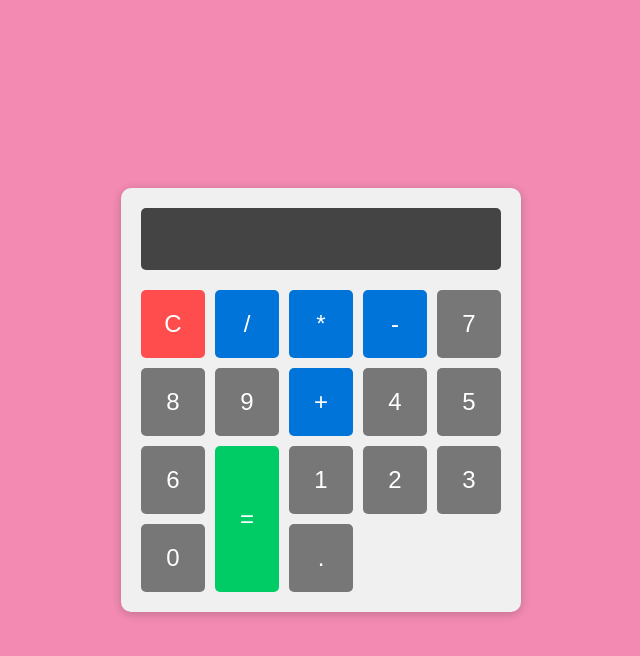
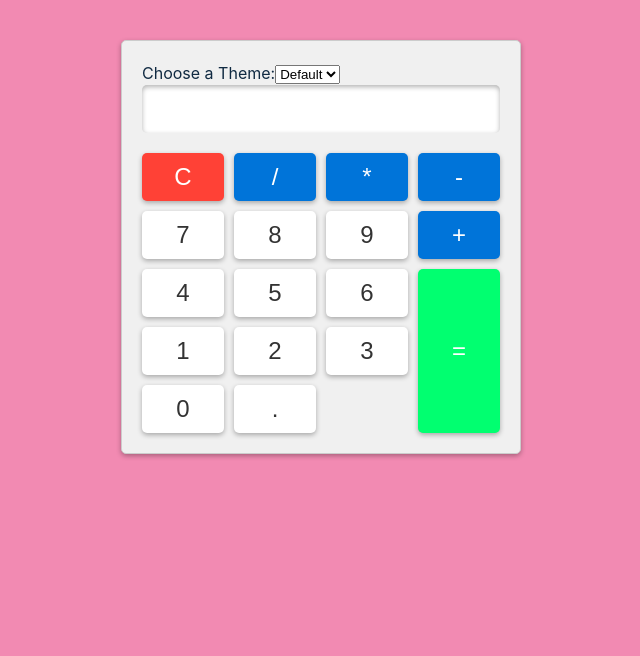
Before and after one commit to ebi2kh/react_simpleCalculator, a React (Create React App) app: page / in a window 1280 px wide. Shown: the top 656 px of the page, without its empty margins (319-959 px from the left). Built offline with nearby package versions, Linux system fonts and the light colour scheme.

Commit message:
fix multi theme

```diff
--- /dev/null
+++ b/db.json
@@ -0,0 +1,19 @@
+{
+  "posts": [
+    {
+      "id": 1,
+      "title": "json-server",
+      "author": "typicode"
+    }
+  ],
+  "comments": [
+    {
+      "id": 1,
+      "body": "some comment",
+      "postId": 1
+    }
+  ],
+  "profile": {
+    "name": "typicode"
+  }
+}
--- a/src/App.css
+++ b/src/App.css
@@ -1,89 +1,67 @@
 * {
   box-sizing: border-box;
   margin: 0;
-  padding: 0;
-}
-
-body {
-  font-family: Arial, sans-serif;
-  display: flex;
-  justify-content: center;
-  align-items: center;
-  height: 100vh;
 }
 
 .calculator {
+  background-color: #f2f2f2;
+  padding: 20px;
   max-width: 400px;
-  border-radius: 10px;
-  box-shadow: 0 2px 10px rgba(0, 0, 0, 0.2);
-  padding: 20px;
-}
-
-.theme-selector {
-  margin-bottom: 10px;
+  margin: 0 auto;
+  border: solid 1px #ccc;
+  box-shadow: 0 2px 5px rgba(0, 0, 0, 0.3);
+  border-radius: 5px;
+  margin-top: 40px;
 }
 
 #result {
   width: 100%;
   padding: 10px;
-  font-size: 36px;
-  color: #fff;
-  background-color: #444;
+  font-size: 24px;
   border: none;
+  box-shadow: 0 2px 5px rgba(0, 0, 0, 0.3) inset;
   border-radius: 5px;
-  text-align: right;
-  margin-bottom: 20px;
 }
 
 .buttons {
   display: grid;
-  grid-template-columns: repeat(5, 1fr);
+  grid-template-columns: repeat(4, 1fr);
   grid-gap: 10px;
-}
-
-.button-row {
-  display: flex;
-  justify-content: space-between;
-
+  margin-top: 20px;
 }
 
 button {
-  padding: 20px;
+  padding: 10px;
   font-size: 24px;
-  color: #fff;
-  background-color: #555;
   border: none;
+  box-shadow: 0 2px 5px rgba(0, 0, 0, 0.3);
   border-radius: 5px;
   cursor: pointer;
-  transition: background-color 0.2s ease;
+  transition: background-color 0.3s ease;
 }
 
 button:hover {
-  background-color: #666;
+  background-color: #ddd;
 }
 
 .clear {
-  background-color: #ff4c4c;
+  background-color: #ff4136;
+  color: #fff;
 }
 
 .number,
 .decimal {
-  background-color: #777;
+  background-color: #fff;
+  color: #333;
 }
 
 .operator {
   background-color: #0074d9;
+  color: #fff;
 }
 
 .equals {
-  background-color: #00cc66;
-  grid-row: span 2;
+  background-color: #01ff70;
+  grid-row: span 3;
+  color: #fff;
 }
-
-/* .calculator.purple button {
-  background-color: #6c5ce7;
-}
-
-.calculator.green button {
-  background-color: #00b894;
-} */
--- a/src/App.js
+++ b/src/App.js
@@ -56,8 +56,8 @@ function App() {
       className='calculator'
       style={{ backgroundColor: themeStyles.backgroundColor }}
     >
-      {/* <div className='theme-selector'> */}
-      {/* <label htmlFor='themeSelect'>Choose a Theme:</label>
+      <div className='theme-selector'>
+        <label htmlFor='themeSelect'>Choose a Theme:</label>
         <select
           id='themeSelect'
           value={selectedTheme}
@@ -66,8 +66,8 @@ function App() {
           <option value='default'>Default</option>
           <option value='purple'>Purple</option>
           <option value='green'>Green</option>
-      </select> */}
-      {/* </div> */}
+        </select>
+      </div>
       <input type='text' id='result' value={inputValue} readOnly />
       <div className='buttons'>
         <button onClick={() => handleButtonClick('C')} className='clear'>
```
Lines whose indentation alone changed are shown as unchanged.
